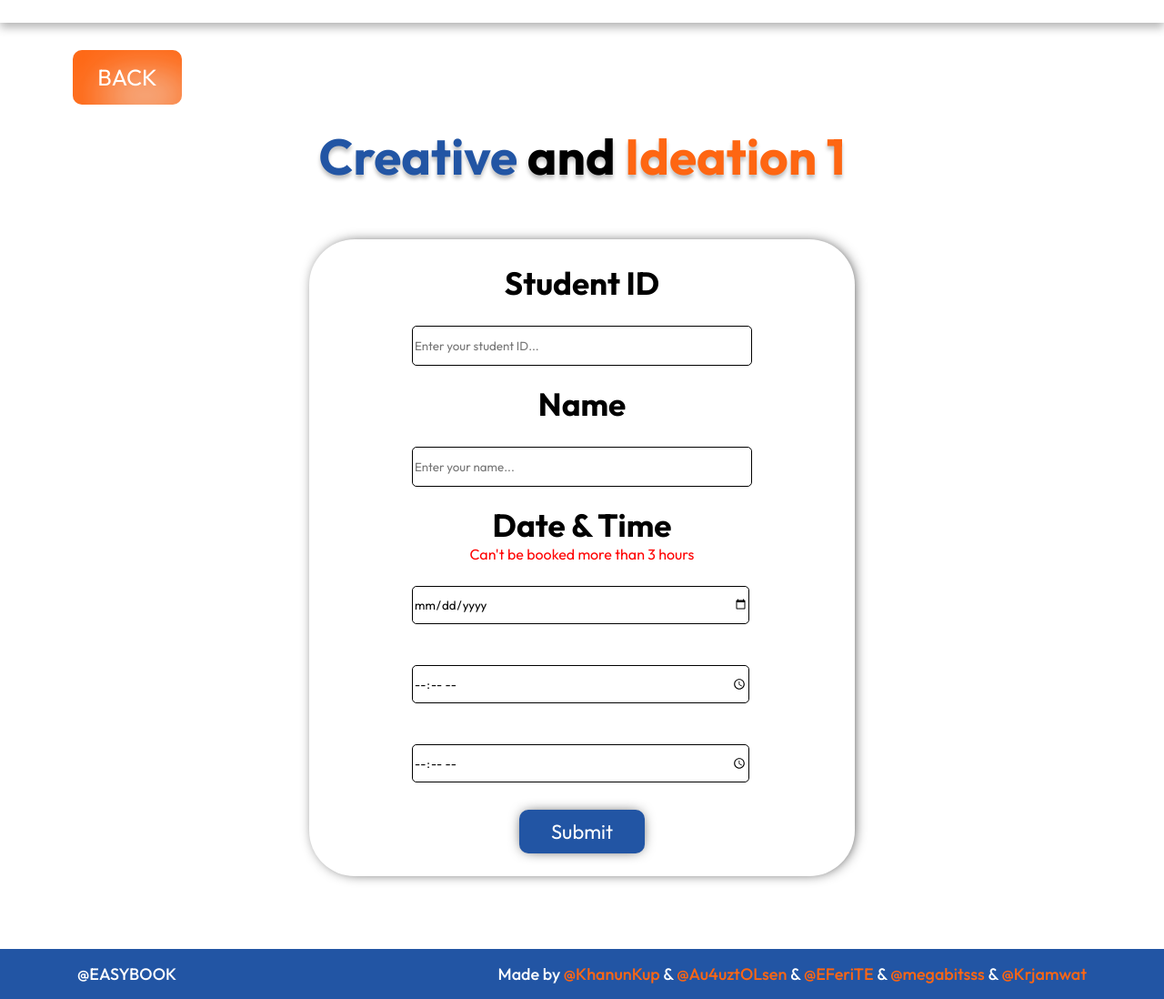
After one commit to KhanunKup/PSCP-PROJECT-Y1, a Django app: page /peer2.html in a window 1280 px wide. The commit adds this page. Shown: the part 327-1425 px from the top of the page at 91% size. Run offline with Django 5.2, Linux system fonts and the light colour scheme.

Commit message:
add peer2

```diff
--- a/database/mypage/admin.py
+++ b/database/mypage/admin.py
@@ -1,6 +1,7 @@
 from django.contrib import admin
-from mypage.models import creativereser,peer1reser
+from mypage.models import creativereser,peer1reser,peer2reser
 
 # Register your models here.
 admin.site.register(creativereser)
 admin.site.register(peer1reser)
+admin.site.register(peer2reser)
--- a/database/mypage/templates/index.html
+++ b/database/mypage/templates/index.html
@@ -48,7 +48,7 @@
   <div class="operate-section">
       <a href="creative.html"><img class="room-pic" src="{% static 'img/room-img/IMG transition creative.svg' %}"></a>
       <a href="peer1.html"><img class="room-pic" src="{% static 'img/room-img/IMG transition peer 1.svg' %}"></a>
-      <img class="room-pic" src="{% static 'img/room-img/IMG transition peer2.svg' %}">
+      <a href="peer2.html"><img class="room-pic" src="{% static 'img/room-img/IMG transition peer2.svg' %}"></a>
       <img class="room-pic" src="{% static 'img/room-img/IMG transition peer3.svg' %}">
   </div>
 
--- /dev/null
+++ b/database/mypage/templates/peer2.html
@@ -0,0 +1,85 @@
+{% load static %}
+<!DOCTYPE html>
+<html lang="en">
+<head>
+    <meta charset="UTF-8">
+    <meta name="viewport" content="width=device-width, initial-scale=1.0">
+    <link rel="stylesheet" href="{% static 'css/creative.css' %}">
+    <link rel="preconnect" href="https://fonts.googleapis.com">
+    <link rel="preconnect" href="https://fonts.gstatic.com" crossorigin>
+    <link href="https://fonts.googleapis.com/css2?family=Outfit:wght@100..900&display=swap" rel="stylesheet">
+    <title>Check Rerservation</title>
+</head>
+<body>
+    <nav class="crea-nav">
+        <a href="https://www.it.kmitl.ac.th/th/" target="_blank">
+          <img class="it-logo" src="{% static 'img/IT logo.svg' %}">
+        </a>
+        <div class="easybook-logo">
+          <a href="https://github.com/KhanunKup/PSCP-PROJECT-Y1" target="_blank" style="text-decoration: none;">
+            <span style="color: #2255A4;">EASY</span><span style="color: #FE6612;">BOOK</span>
+          </a>
+        </div>
+    </nav>
+
+    <div class="container">
+      <a href = "index.html"><button class="back-button">BACK</button></a>
+    </div>
+
+    <div class="infor-form">
+        <h1 class="head-text"><b><span style="color: #2255A4;">Creative</span> and <span style="color: #FE6612;">Ideation 1</span></b></h1>
+    </div>
+
+    <div class="error-mess">
+      {% if messages %}
+            {% for message in messages %}
+                {{ message }}
+            {% endfor %}
+      {% endif %}
+    </div>
+
+    <div class="form-input">
+
+      <div class="box-input">
+
+          <form method="post" action="peer2.html" class="form-section">
+            {% csrf_token %}
+
+            <label for="st-id"><b>Student ID</b></label>
+            <input type="text" class="stu-css" name="student-id-form-peer2" placeholder="Enter your student ID..." required>
+
+            <label for="st-name"><b>Name</b></label>
+            <input type="text" class="name-css" name="name-form-peer2" placeholder="Enter your name..." required>
+
+            <label for="st-date"><b>Date & Time</b></label>
+            <p>Can't be booked more than 3 hours</p>
+            <input type="date" class="date-css" name="date-form-peer2" required>
+            <input type="time" class="start-date-css" name="start-date-form-peer2" required>
+            <input type="time" class="end-date-css" name="end-date-form-peer2" required>
+
+            <div class="submit-section">
+              <input type="submit" class="submit-button">
+            </div>
+          </form>
+      </div>
+    </div>
+
+
+    <footer class="footer-container">
+      <div class="copy-right">
+        @EASYBOOK
+      </div>
+      <div class="author">
+        <div class="author-spec">
+          Made by
+          <a href="https://github.com/KhanunKup" target="_blank" style="text-decoration: none;">@KhanunKup</a> &
+          <a href="https://github.com/Au4uztOLsen" target="_blank" style="text-decoration: none;">@Au4uztOLsen</a> &
+          <a href="https://github.com/EFeriTE" target="_blank" style="text-decoration: none;">@EFeriTE</a> &
+          <a href="https://github.com/megabitsss" target="_blank" style="text-decoration: none;">@megabitsss</a> &
+          <a href="https://github.com/Krjamwat" target="_blank" style="text-decoration: none;">@Krjamwat</a>
+        </div>
+      </div>
+    </footer>
+
+</body>
+</html>
--- a/database/mypage/urls.py
+++ b/database/mypage/urls.py
@@ -5,6 +5,7 @@ urlpatterns = [
     path('',views.index),
     path('creative.html',views.creative),
     path('peer1.html',views.peer1),
+    path('peer2.html',views.peer2),
     path('index.html',views.index),
     path('checkscreative.html',views.room),
 ]
--- a/database/mypage/views.py
+++ b/database/mypage/views.py
@@ -1,6 +1,6 @@
 from django.shortcuts import render,redirect
 from django.contrib import messages
-from mypage.models import creativereser,peer1reser
+from mypage.models import creativereser,peer1reser,peer2reser
 from datetime import datetime
 
 # Create your views here.
@@ -43,9 +43,11 @@ def creative(request):
 def room(request):
     list_person = creativereser.objects.all()
     list_personpeer1 = peer1reser.objects.all()
+    list_personpeer2 = peer2reser.objects.all()
     return render(request,"checkscreative.html",{
         "list_person":list_person,
-        "list_personpeer1":list_personpeer1
+        "list_personpeer1":list_personpeer1,
+        "list_personpeer2":list_personpeer2
         })
 
 def peer1(request):
@@ -80,3 +82,36 @@ def peer1(request):
         return redirect("checkscreative.html")
     else:
         return render(request, "peer1.html")
+
+def peer2(request):
+    if request.method == 'POST':
+        id_inputpeer2 = request.POST['student-id-form-peer2']
+        name_inputpeer2 = request.POST['name-form-peer2']
+        date_inputpeer2 = request.POST['date-form-peer2']
+        start_inputpeer2 = request.POST['start-date-form-peer2']
+        end_inputpeer2 = request.POST['end-date-form-peer2']
+
+        start_time_2 = datetime.strptime(start_inputpeer2, '%H:%M').time()
+        end_time_2 = datetime.strptime(end_inputpeer2, '%H:%M').time()
+
+        overlappingpeer1_bookings = peer1reser.objects.filter(
+            event_datepeer1=date_inputpeer2,
+            start_timepeer1__lt=end_time_2,
+            end_timepeer1__gt=start_time_2
+        ).exists()
+
+        if overlappingpeer1_bookings:
+            messages.error(request, "The room has been booked during that time. Please enter a different time slot!")
+            return redirect("peer2.html")
+
+        form = peer2reser.objects.create(
+            student_idpeer2=id_inputpeer2,
+            namepeer2=name_inputpeer2,
+            event_datepeer2=date_inputpeer2,
+            start_timepeer2=start_time_2,
+            end_timepeer2=end_time_2
+        )
+        form.save()
+        return redirect("checkscreative.html")
+    else:
+        return render(request, "peer2.html")
```
Also changed, not shown: database/mypage/models.py (+10 -0 lines), database/mypage/templates/checkscreative.html (+25 -0 lines), database/db.sqlite3, database/mypage/migrations/0005_peer2reser.py (added), database/mypage/templates/peer3.html (added).
